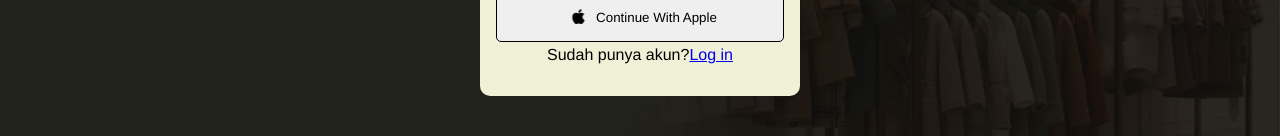
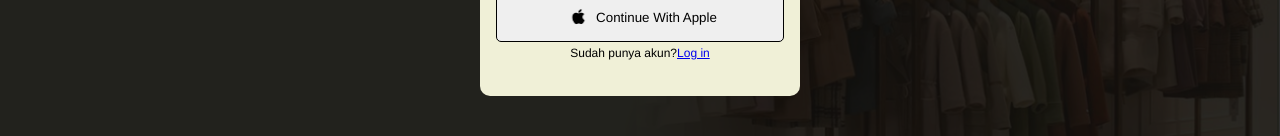
Before and after one commit to AkioKT/WebDevCompetation, a plain HTML site: page index.html in a window 1280 px wide. Both pictures are taken after a click on the button "Sign Up | Log in". Shown: the part 468-604 px from the top of the page. Drawn offline with Linux system fonts and the light colour scheme; a script that the page names is missing; a web font is replaced by a local one.

Commit message:
Update index.html

```diff
--- a/index.html
+++ b/index.html
@@ -739,7 +739,7 @@
         <button><img src="Assets/google.png" alt=""><p style="padding-top: 0.1rem;">Continue With Google</p></button>
         <button><img src="Assets/fb.png" alt=""><p style="padding-top: 0.1rem;">Continue With Facebook</p></button>
         <button><img src="Assets/apple.png" alt="" style="width: 30px;"><p style="padding-top: 0.1rem;">Continue With Apple</p></button>
-        <p>Sudah punya akun?<a href="#idloginpage" onclick="loginoverlay()">Log in</a></p>
+        <p style="font-size: 12px;">Sudah punya akun?<a href="#idloginpage" onclick="loginoverlay()">Log in</a></p>
       </div>
     </div>
     <!-- SIGN PAGE END-->
```
